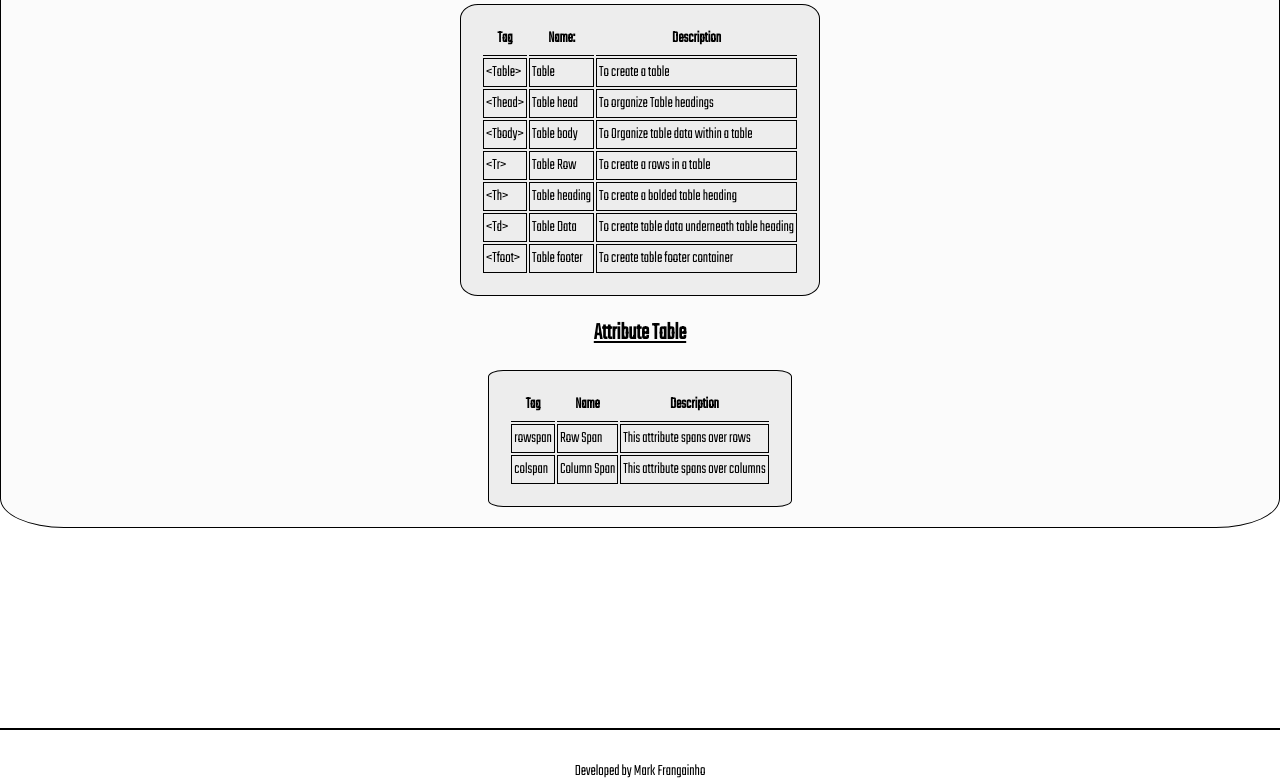
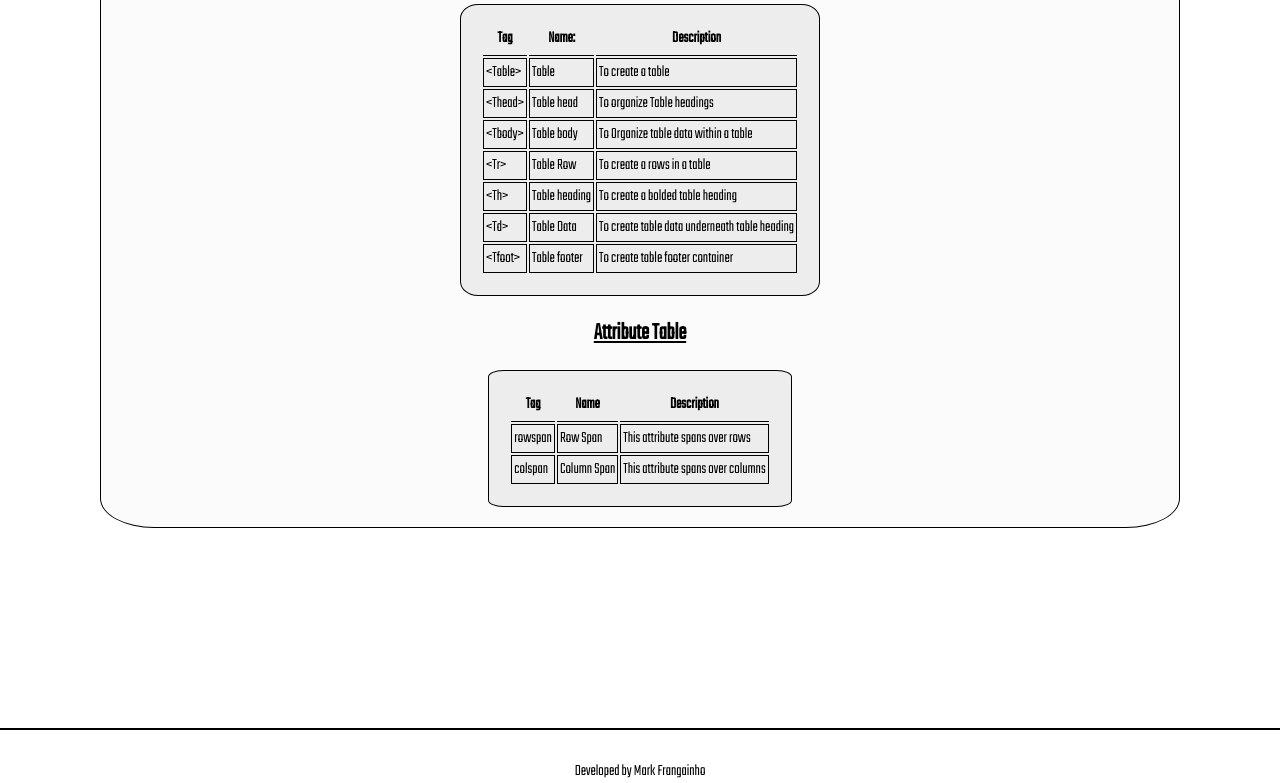
Before and after one commit to Mark-Frangainho/Table.github.io, a plain HTML site: page index.html in a window 1280 px wide. Shown: the part 93-876 px from the top of the page. Drawn offline with Linux system fonts and the light colour scheme.

Commit message:
Update styles.css

```diff
--- a/styles.css
+++ b/styles.css
@@ -6,8 +6,8 @@
 
 div {
   border: 1px solid black;
-  margin-left: auto;
-  margin-right: auto;
+  margin-left: 100px;
+  margin-right: 100px;
   margin-top: 30px;
   padding-bottom: 20px;
   border-radius: 5%;
```
